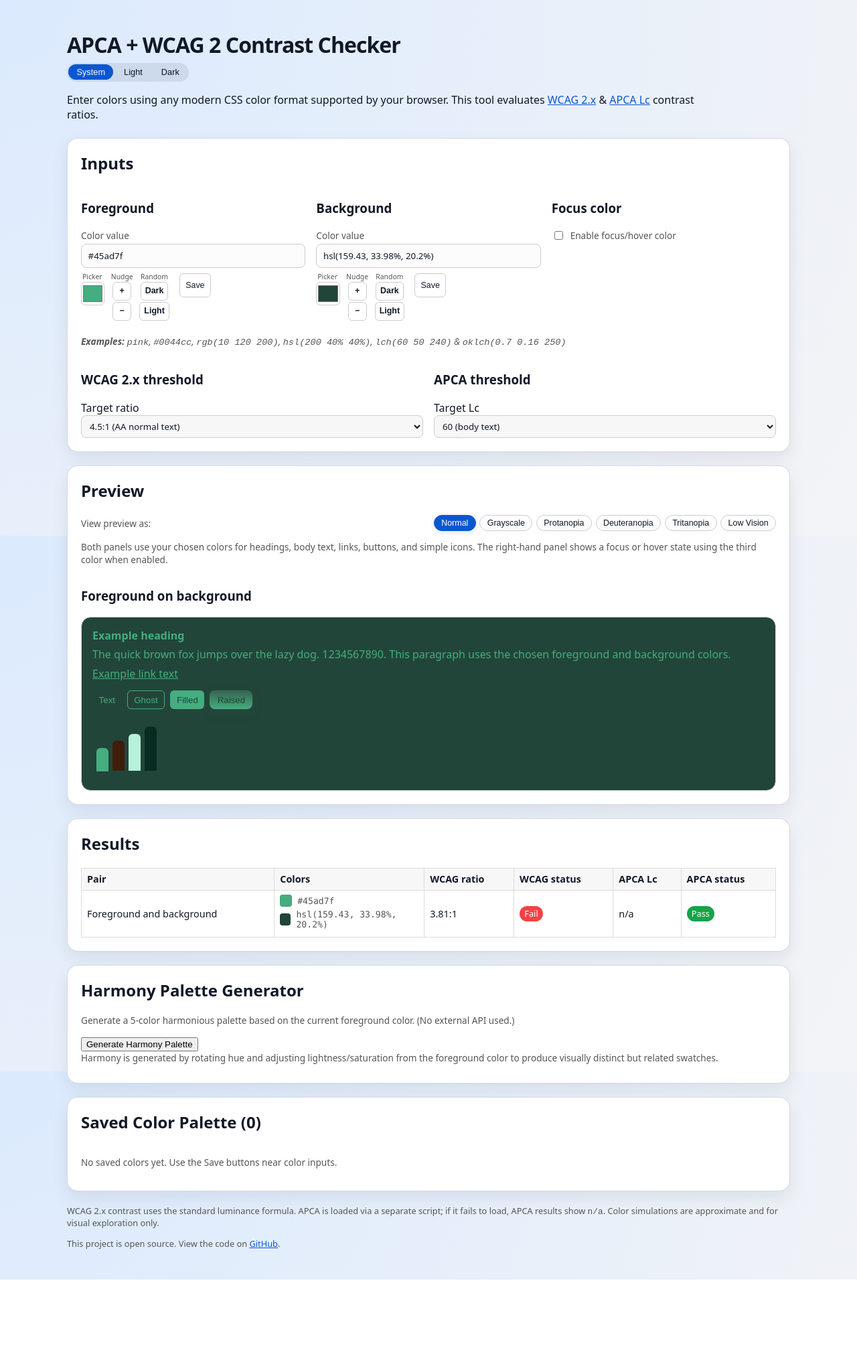
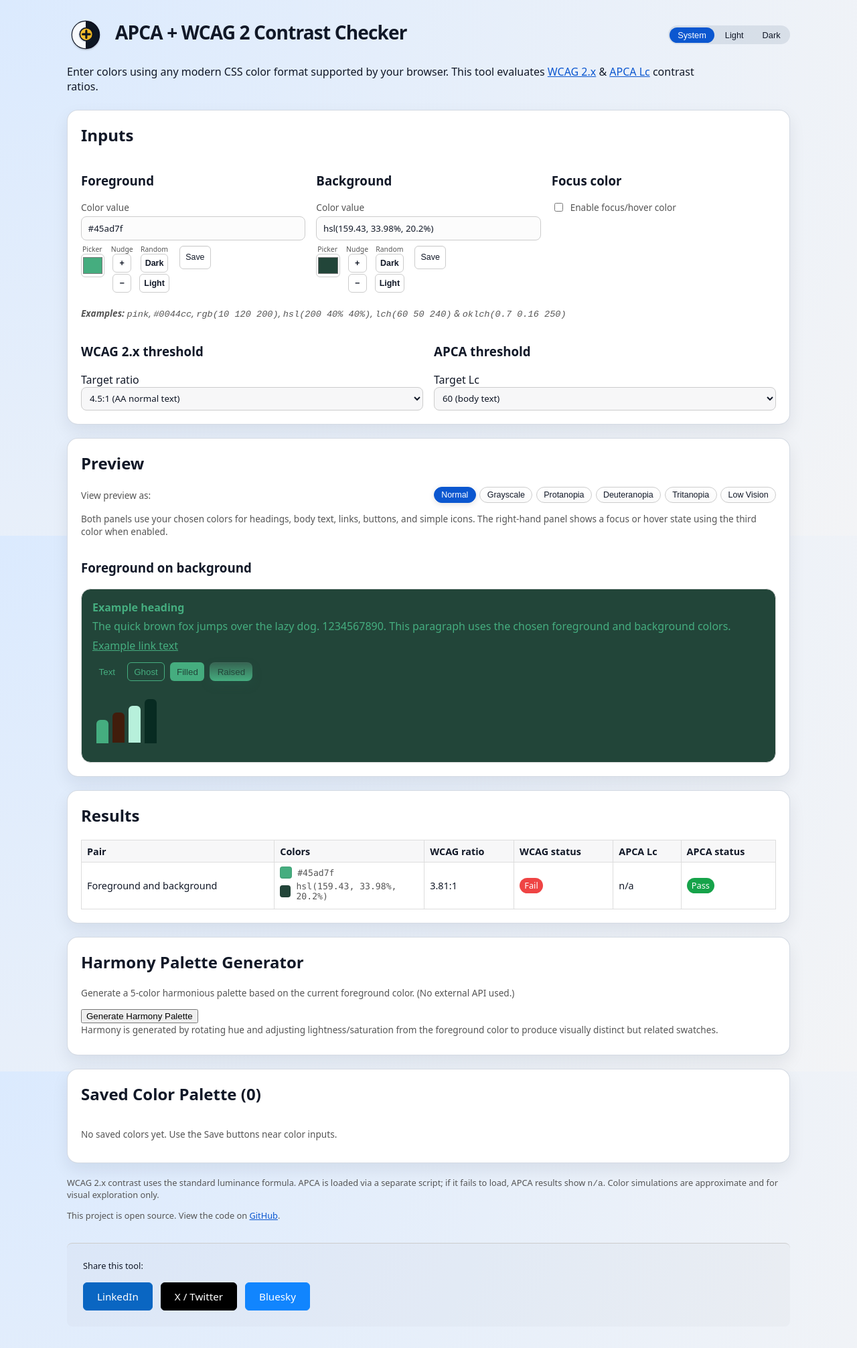
Before and after one commit to mgifford/contrast-plus, a website: page index.html in a window 1280 px wide. Shown: the whole page at 67% size. Before the commit the page ends 1911 px from the top, so only its background shows below. Drawn offline with Linux system fonts and the light colour scheme; no server answers.

Commit message:
Add social sharing meta tags, social share buttons, and redesigned header with logo

```diff
--- a/index.html
+++ b/index.html
@@ -7,17 +7,43 @@
   <meta name="description"
         content="Compare APCA and WCAG 2.x contrast, see previews, and explore suggestions for foreground, background, and focus colors.">
   <meta name="color-scheme" content="light dark">
+
+  <!-- Open Graph / Social Media Meta Tags -->
+  <meta property="og:type" content="website">
+  <meta property="og:title" content="APCA + WCAG 2 Contrast Checker">
+  <meta property="og:description" content="A practical tool to evaluate color contrast with both APCA and WCAG 2.x standards. Compare metrics, preview text states, and find accessible color combinations.">
+  <meta property="og:url" content="https://mgifford.github.io/contrast-plus/">
+  <meta property="og:image" content="https://mgifford.github.io/contrast-plus/accessibility.svg">
+  <meta property="og:image:alt" content="Contrast Plus - APCA and WCAG Contrast Checker">
+  <meta property="og:site_name" content="Contrast Plus">
+
+  <!-- Twitter Card Meta Tags -->
+  <meta name="twitter:card" content="summary">
+  <meta name="twitter:title" content="APCA + WCAG 2 Contrast Checker">
+  <meta name="twitter:description" content="Compare APCA and WCAG 2.x contrast metrics. Preview accessible color combinations and find suggestions that meet both standards.">
+  <meta name="twitter:image" content="https://mgifford.github.io/contrast-plus/accessibility.svg">
+  <meta name="twitter:image:alt" content="Contrast Plus - APCA and WCAG Contrast Checker">
+
+  <!-- Additional SEO Meta Tags -->
+  <meta name="keywords" content="contrast, WCAG, APCA, accessibility, color, contrast ratio, a11y, web accessibility, design">
+  <meta name="author" content="Mike Gifford">
+
   <link rel="stylesheet" href="styles.css">
 </head>
 <body>
   <a class="skip-link" href="#fgText">Skip to main</a>
   <main id="main" class="page" data-sim="normal">
     <header class="page-header">
-      <h1>APCA + WCAG 2 Contrast Checker</h1>
-      <div class="theme-toggle" aria-label="Color theme">
-        <button type="button" class="theme-toggle-button" data-theme-choice="system">System</button>
-        <button type="button" class="theme-toggle-button" data-theme-choice="light">Light</button>
-        <button type="button" class="theme-toggle-button" data-theme-choice="dark">Dark</button>
+      <div class="header-top">
+        <div class="header-title-group">
+          <img src="logo.svg" alt="Contrast Plus" class="page-logo">
+          <h1>APCA + WCAG 2 Contrast Checker</h1>
+        </div>
+        <div class="theme-toggle" aria-label="Color theme">
+          <button type="button" class="theme-toggle-button" data-theme-choice="system">System</button>
+          <button type="button" class="theme-toggle-button" data-theme-choice="light">Light</button>
+          <button type="button" class="theme-toggle-button" data-theme-choice="dark">Dark</button>
+        </div>
       </div>
       <p>
         Enter colors using any modern CSS color format supported by your browser. This tool evaluates <a href="https://www.w3.org/TR/WCAG22/#contrast-minimum">WCAG&nbsp;2.x</a> & <a href="https://apcacontrast.com/">APCA Lc</a> contrast ratios.
@@ -320,6 +346,37 @@
         This project is open source. View the code on <a href="https://github.com/mgifford/contrast-plus/">GitHub</a>.
       </p>
 
+      <!-- Social Sharing Section -->
+      <div class="social-share" aria-label="Share this tool">
+        <p>Share this tool:</p>
+        <div class="social-buttons">
+          <a class="social-btn linkedin"
+             href="https://www.linkedin.com/sharing/share-offsite/?url=https%3A%2F%2Fmgifford.github.io%2Fcontrast-plus%2F"
+             target="_blank"
+             rel="noopener noreferrer"
+             title="Share on LinkedIn"
+             aria-label="Share on LinkedIn">
+            <span>LinkedIn</span>
+          </a>
+          <a class="social-btn twitter"
+             href="https://x.com/intent/tweet?url=https%3A%2F%2Fmgifford.github.io%2Fcontrast-plus%2F&text=Check%20out%20the%20APCA%20%2B%20WCAG%202%20Contrast%20Checker%20-%%20evaluate%20color%20contrast%20with%20both%20standards"
+             target="_blank"
+             rel="noopener noreferrer"
+             title="Share on X (Twitter)"
+             aria-label="Share on X (Twitter)">
+            <span>X / Twitter</span>
+          </a>
+          <a class="social-btn bluesky"
+             href="https://bsky.app/intent/compose?text=Check%20out%20the%20APCA%20%2B%20WCAG%202%20Contrast%20Checker%20-%20a%20practical%20tool%20for%20evaluating%20color%20contrast%20with%20both%20standards%0Ahttps%3A%2F%2Fmgifford.github.io%2Fcontrast-plus%2F"
+             target="_blank"
+             rel="noopener noreferrer"
+             title="Share on Bluesky"
+             aria-label="Share on Bluesky">
+            <span>Bluesky</span>
+          </a>
+        </div>
+      </div>
+
 <!-- Bluesky Footer -->
 <meta data-bsky-post-id="3m6xjotww3k2j" />
 <section class="post__likes" data-bsky-container>
--- a/styles.css
+++ b/styles.css
@@ -246,6 +246,54 @@ a:hover {
 
 .page-header {
   margin-bottom: 1.5rem;
+}
+
+.header-top {
+  display: flex;
+  align-items: center;
+  justify-content: space-between;
+  gap: 1.5rem;
+  margin-bottom: 1rem;
+}
+
+.header-title-group {
+  display: flex;
+  align-items: center;
+  gap: 1rem;
+  flex: 1;
+}
+
+.page-logo {
+  width: 56px;
+  height: 56px;
+  flex-shrink: 0;
+  display: block;
+}
+
+.page-header h1 {
+  margin: 0;
+  font-size: 1.75rem;
+  line-height: 1.2;
+}
+
+@media (max-width: 768px) {
+  .header-top {
+    flex-direction: column;
+    align-items: flex-start;
+  }
+
+  .page-logo {
+    width: 48px;
+    height: 48px;
+  }
+
+  .page-header h1 {
+    font-size: 1.5rem;
+  }
+
+  .theme-toggle {
+    align-self: flex-start;
+  }
 }
 
 .page-header h1 {
@@ -1250,3 +1298,102 @@ input[type="submit"]:hover {
   border: 2px solid color-mix(in srgb, currentColor 40%, transparent);
   display: block;
 }
+/* Social Share Section */
+.social-share {
+  margin-top: 2rem;
+  padding: 1.5rem;
+  border-top: 1px solid var(--border-color);
+  border-radius: 8px;
+  background: rgba(15, 23, 42, 0.02);
+}
+
+.social-share p {
+  margin: 0 0 1rem 0;
+  font-weight: 500;
+  color: var(--text-color);
+}
+
+.social-buttons {
+  display: flex;
+  flex-wrap: wrap;
+  gap: 0.75rem;
+}
+
+.social-btn {
+  display: inline-flex;
+  align-items: center;
+  justify-content: center;
+  padding: 0.625rem 1.25rem;
+  border-radius: 6px;
+  font-size: 0.95rem;
+  font-weight: 500;
+  text-decoration: none;
+  border: 1px solid;
+  transition: all 150ms ease;
+  cursor: pointer;
+}
+
+/* LinkedIn Button */
+.social-btn.linkedin {
+  background-color: #0a66c2;
+  border-color: #0a66c2;
+  color: white;
+}
+
+.social-btn.linkedin:hover {
+  background-color: #094399;
+  border-color: #094399;
+  box-shadow: 0 4px 12px rgba(10, 102, 194, 0.3);
+  transform: translateY(-2px);
+}
+
+.social-btn.linkedin:focus-visible {
+  outline: 3px solid var(--focus-color);
+  outline-offset: 2px;
+}
+
+/* Twitter / X Button */
+.social-btn.twitter {
+  background-color: #000;
+  border-color: #000;
+  color: white;
+}
+
+.social-btn.twitter:hover {
+  background-color: #1a1a1a;
+  border-color: #1a1a1a;
+  box-shadow: 0 4px 12px rgba(0, 0, 0, 0.3);
+  transform: translateY(-2px);
+}
+
+.social-btn.twitter:focus-visible {
+  outline: 3px solid var(--focus-color);
+  outline-offset: 2px;
+}
+
+/* Bluesky Button */
+.social-btn.bluesky {
+  background-color: #1185fe;
+  border-color: #1185fe;
+  color: white;
+}
+
+.social-btn.bluesky:hover {
+  background-color: #0070e0;
+  border-color: #0070e0;
+  box-shadow: 0 4px 12px rgba(17, 133, 254, 0.3);
+  transform: translateY(-2px);
+}
+
+.social-btn.bluesky:focus-visible {
+  outline: 3px solid var(--focus-color);
+  outline-offset: 2px;
+}
+
+/* Dark theme adjustments for social buttons */
+:root[data-theme="dark"] .social-buttons,
+@media (prefers-color-scheme: dark) {
+  :root:not([data-theme]) .social-buttons {
+    gap: 0.75rem;
+  }
+}
```
Also changed, not shown: logo.svg (added).
